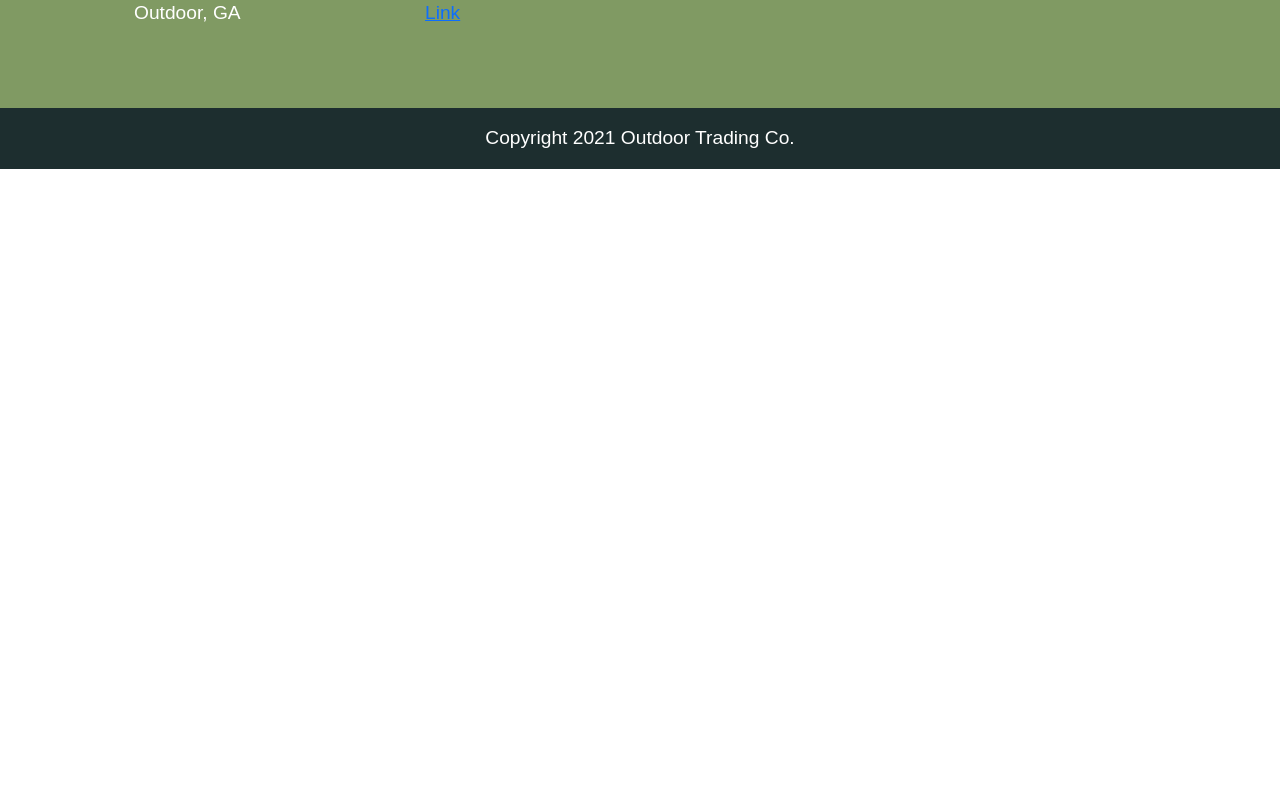
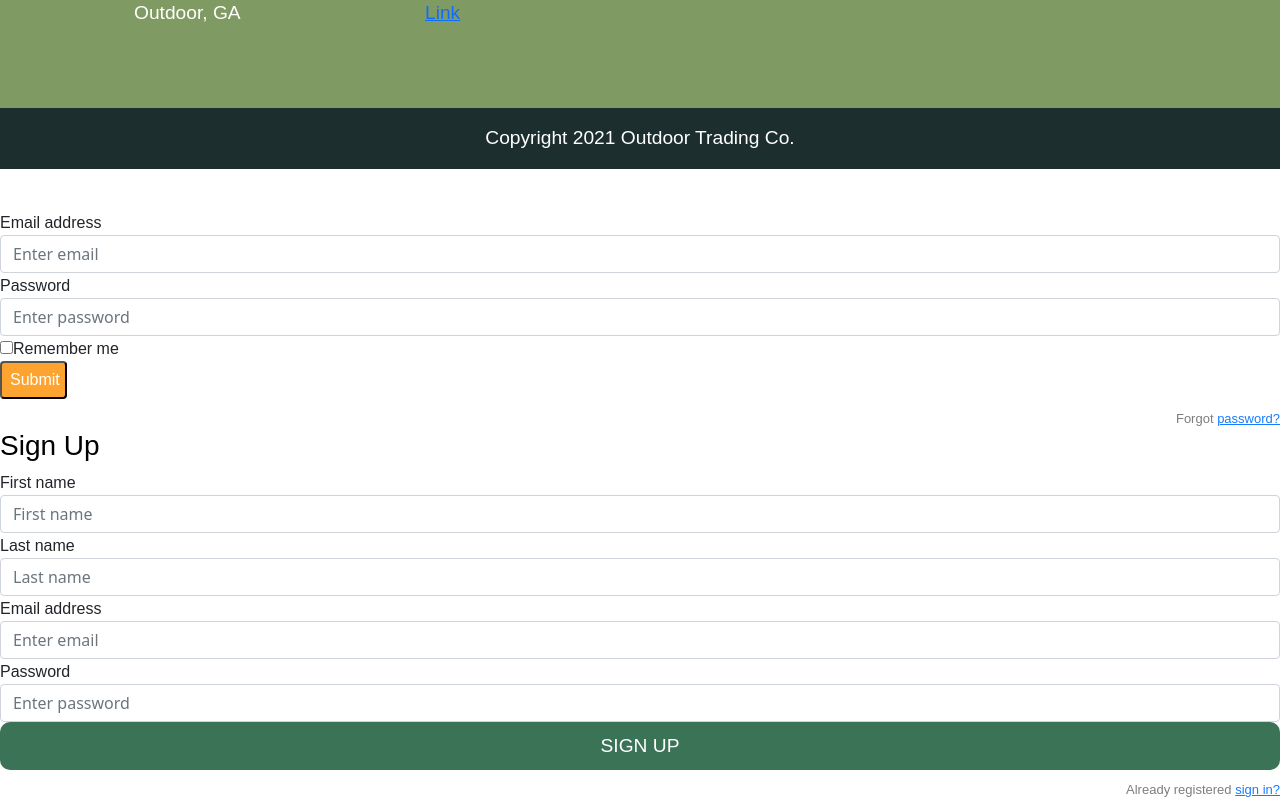
Before and after one commit to NeedaMehmud/outdoor-trading-co, a React (Create React App) app in the folder client/: page / in a window 1280 px wide. Shown: the part 2000-2800 px from the top of the page. Before the commit the page ends 2169 px from the top, so only its background shows below. Built offline with nearby package versions, Linux system fonts and the light colour scheme; a web font is replaced by a local one.

Commit message:
added loging and signup to app.js

```diff
--- a/client/src/App.js
+++ b/client/src/App.js
@@ -10,6 +10,9 @@ import Iconbar from "./components/Iconbar";
 import Main from "./components/Main";
 import Newsletter from "./components/Newsletter";
 import Footer from "./components/Footer";
+import Login from "./components/Login";
+import Signup from "./components/Signup";
+
 require('react-dom');
 window.React2 = require('react');
 console.log(window.React1 === window.React2);
@@ -29,6 +32,8 @@ function App() {
         <Main />
         <Newsletter />
         <Footer />
+        <Login />
+        <Signup />
       </div>
     </ApolloProvider>
   );
--- a/client/src/components/Hero.js
+++ b/client/src/components/Hero.js
@@ -1,5 +1,7 @@
 import "../style/Hero.css";
 import Jumbotron from "bootstrap";
+import SignUp from "../components/Signup";
+
 
 function Hero() {
   return (
@@ -11,6 +13,7 @@ function Hero() {
             <p>
               Grow your love of the outdoors by borrowing equipment for a variety of outdoor activities. No commitment. No lugging gear to your destination. Nothing collecting dirt in your garage.
             </p>
+            <br></br>
             <button type="button" class="btn btn-primary">
               Sign up
             </button>
```
